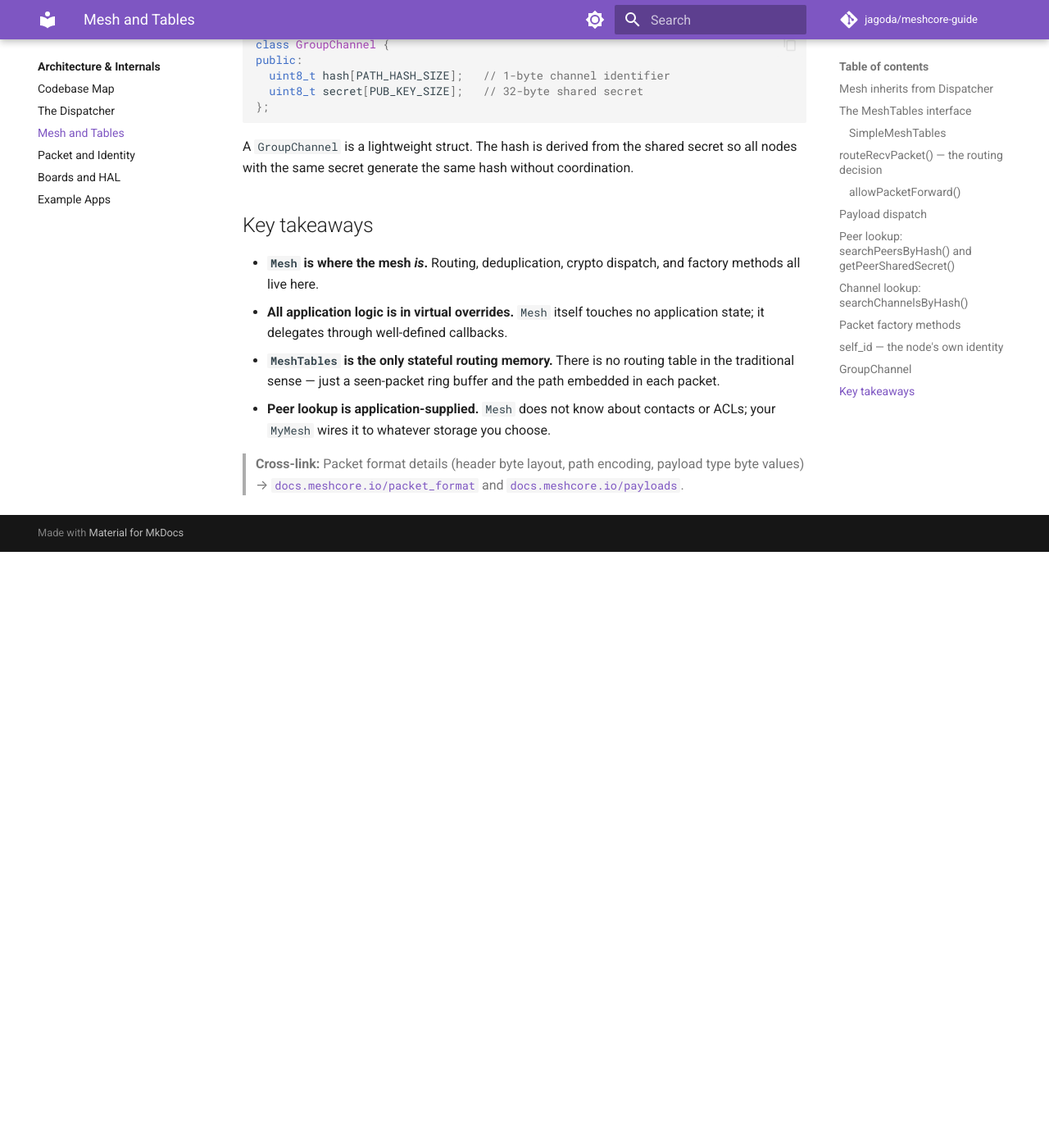
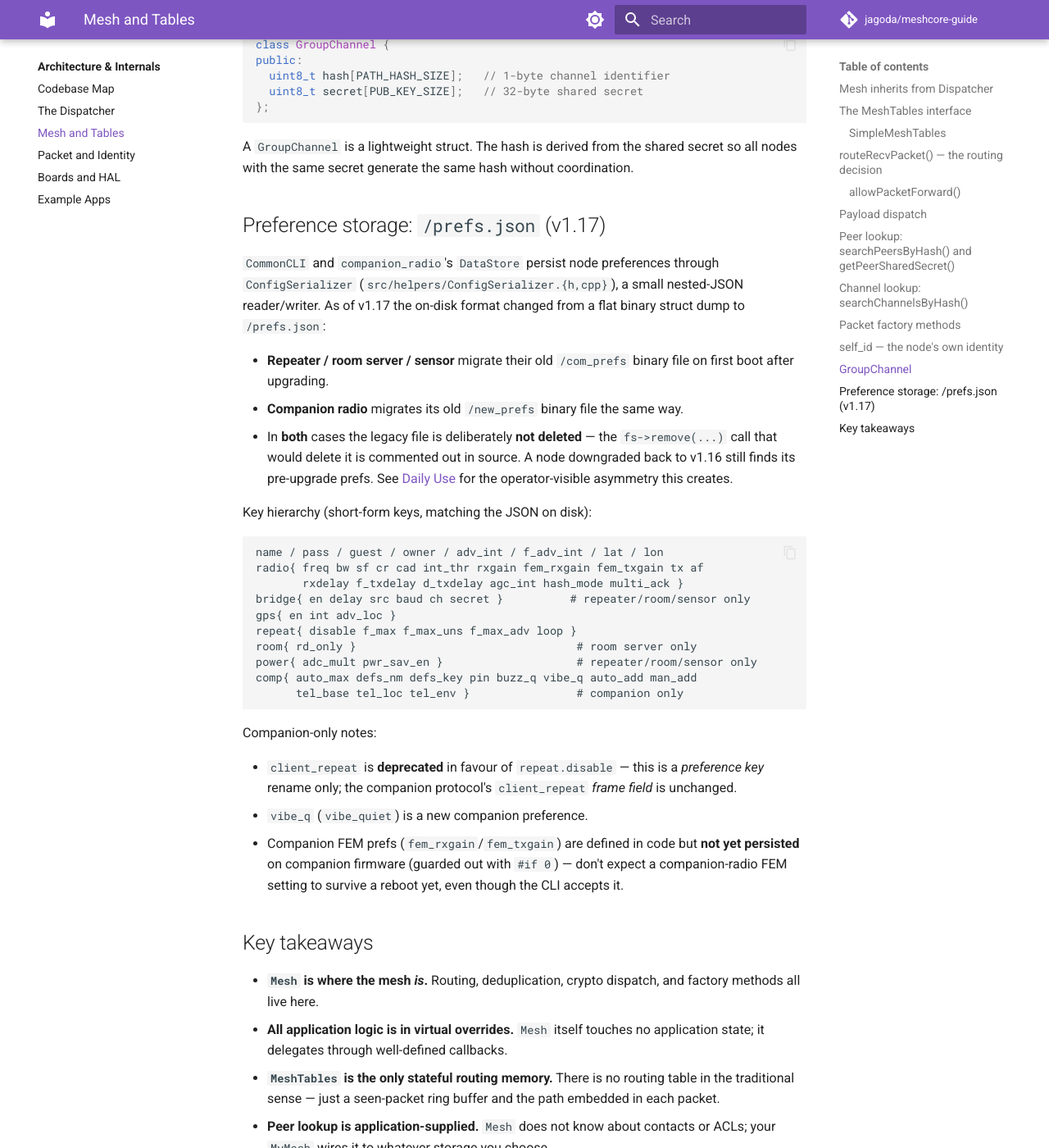
Before and after one commit to jagoda/meshcore-guide, an MkDocs documentation site: the page built from docs/internals/mesh-and-tables.md, in a window 1280 px wide and 1400 px high, scrolled down 5395 px. Shown: the whole window at 82% size. Built offline with MkDocs 1.6.1 and Material for MkDocs 9.7.7, drawn with Linux system fonts in a browser that asks for light colours; comment, search, counter and statistics services are not loaded; before the commit the page ends 6068 px from its top, so only the background shows below that.

Commit message:
checkpoint: Phase 5 — /prefs.json config storage + migration, legacy-file-retained downgrade asymmetry, client_repeat->repeat.disable + vibe_quiet, ConfigSerializer/RoutingPolicy/UTF8Helpers in codebase map

````diff
--- a/docs/internals/mesh-and-tables.md
+++ b/docs/internals/mesh-and-tables.md
@@ -206,6 +206,48 @@ A `GroupChannel` is a lightweight struct. The hash is derived from the shared
 secret so all nodes with the same secret generate the same hash without
 coordination.
 
+## Preference storage: `/prefs.json` (v1.17)
+
+`CommonCLI` and `companion_radio`'s `DataStore` persist node preferences
+through `ConfigSerializer` (`src/helpers/ConfigSerializer.{h,cpp}`), a small
+nested-JSON reader/writer. As of v1.17 the on-disk format changed from a flat
+binary struct dump to `/prefs.json`:
+
+- **Repeater / room server / sensor** migrate their old `/com_prefs` binary
+  file on first boot after upgrading.
+- **Companion radio** migrates its old `/new_prefs` binary file the same way.
+- In **both** cases the legacy file is deliberately **not deleted** — the
+  `fs->remove(...)` call that would delete it is commented out in source. A
+  node downgraded back to v1.16 still finds its pre-upgrade prefs. See
+  [Daily Use](../operating/daily-use.md) for the operator-visible asymmetry
+  this creates.
+
+Key hierarchy (short-form keys, matching the JSON on disk):
+
+```
+name / pass / guest / owner / adv_int / f_adv_int / lat / lon
+radio{ freq bw sf cr cad int_thr rxgain fem_rxgain fem_txgain tx af
+       rxdelay f_txdelay d_txdelay agc_int hash_mode multi_ack }
+bridge{ en delay src baud ch secret }          # repeater/room/sensor only
+gps{ en int adv_loc }
+repeat{ disable f_max f_max_uns f_max_adv loop }
+room{ rd_only }                                 # room server only
+power{ adc_mult pwr_sav_en }                    # repeater/room/sensor only
+comp{ auto_max defs_nm defs_key pin buzz_q vibe_q auto_add man_add
+      tel_base tel_loc tel_env }                # companion only
+```
+
+Companion-only notes:
+
+- `client_repeat` is **deprecated** in favour of `repeat.disable` — this is a
+  *preference key* rename only; the companion protocol's `client_repeat`
+  *frame field* is unchanged.
+- `vibe_q` (`vibe_quiet`) is a new companion preference.
+- Companion FEM prefs (`fem_rxgain`/`fem_txgain`) are defined in code but
+  **not yet persisted** on companion firmware (guarded out with `#if 0`) —
+  don't expect a companion-radio FEM setting to survive a reboot yet, even
+  though the CLI accepts it.
+
 ## Key takeaways
 
 - **`Mesh` is where the mesh *is*.** Routing, deduplication, crypto dispatch,
````
Also changed, not shown: docs/internals/codebase-map.md (+3 -0 lines), docs/internals/example-apps.md (+4 -1 lines), docs/operating/daily-use.md (+19 -0 lines), docs/operating/troubleshooting.md (+14 -0 lines).
